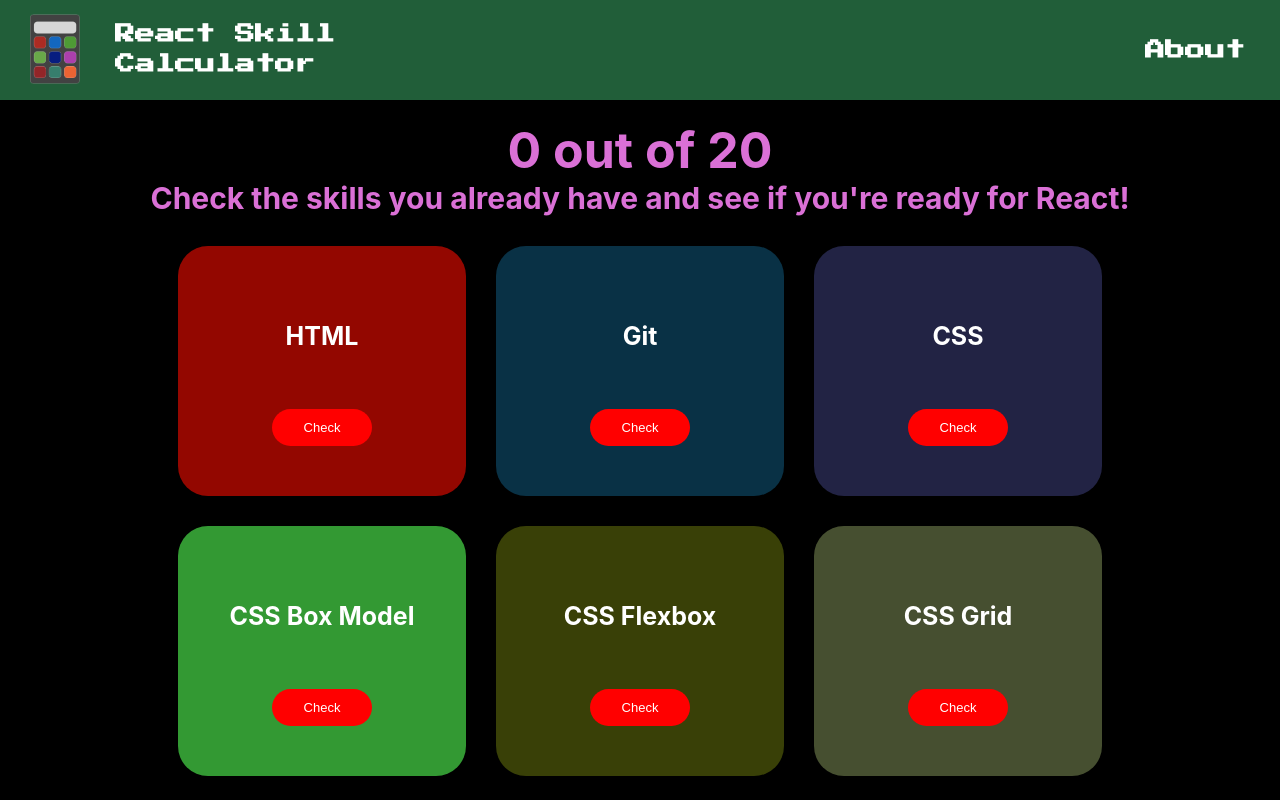
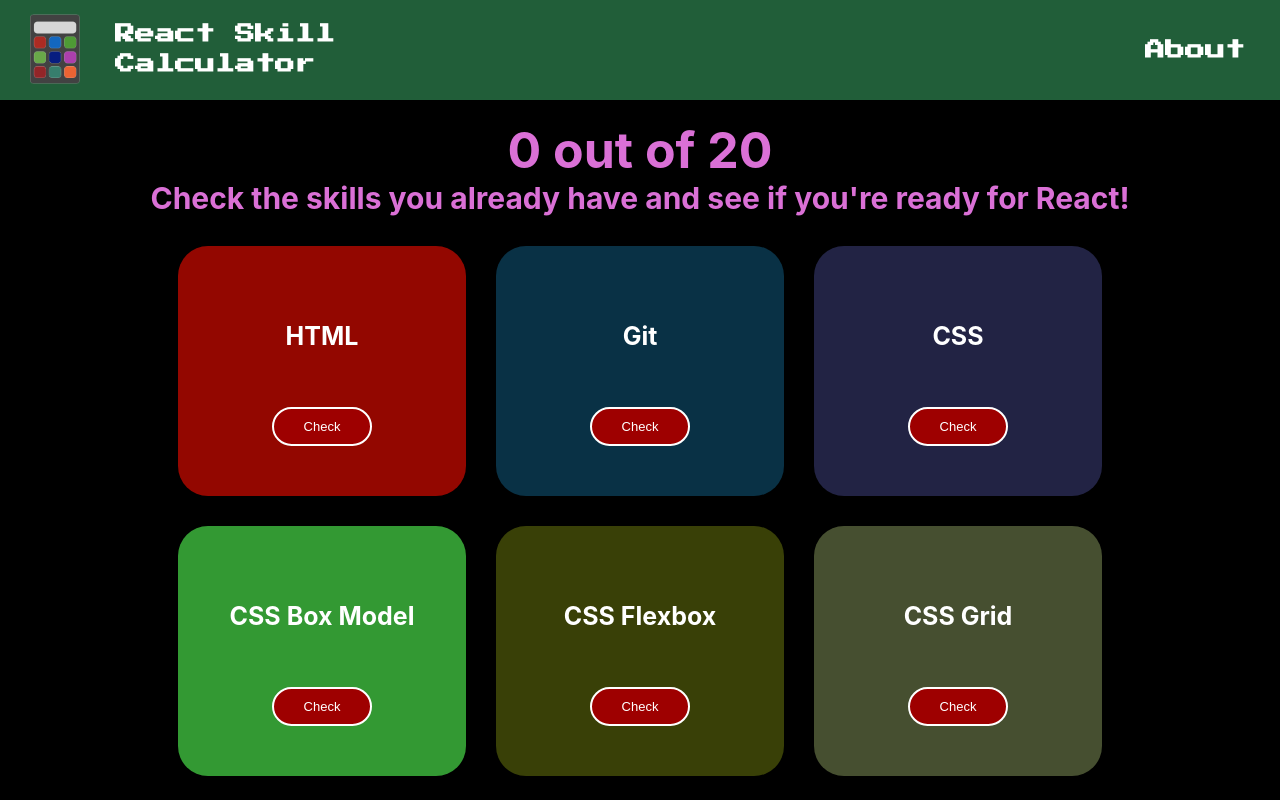
Before and after one commit to danielcarlman/skillcalculator, a React (Create React App) app: page / in a window 1280 px wide. Shown: the top 800 px of the page. Built offline with nearby package versions, Linux system fonts and the light colour scheme.

Commit message:
Changed button bgColor for better contrast

```diff
--- a/src/Components/Button/styles.js
+++ b/src/Components/Button/styles.js
@@ -8,8 +8,9 @@
   padding: 1rem 1.5rem;
   width: 10rem;
   min-height: 3.7rem;
-  background-color: ${(props) => (props.checked ? 'green' : 'red')};
+  background-color: ${(props) => (props.checked ? '#005C00' : '#9E0000')};
   color: white;
+  border: 0.2rem solid white;
 
   transition: all 0.2s ease-in-out;
 
```
